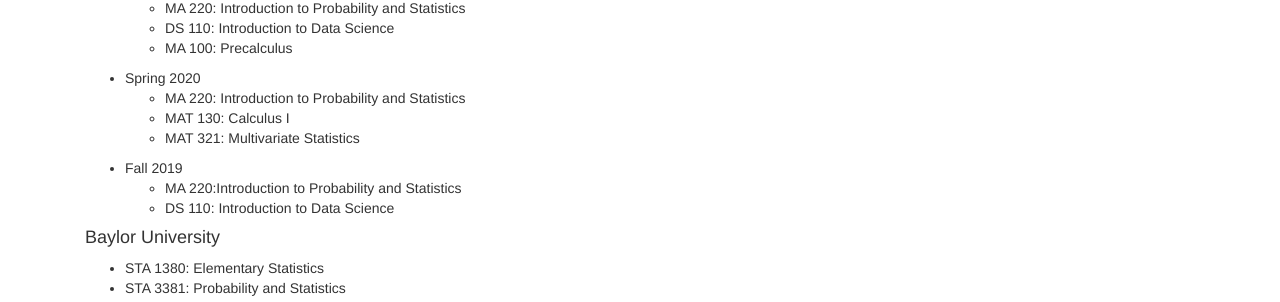
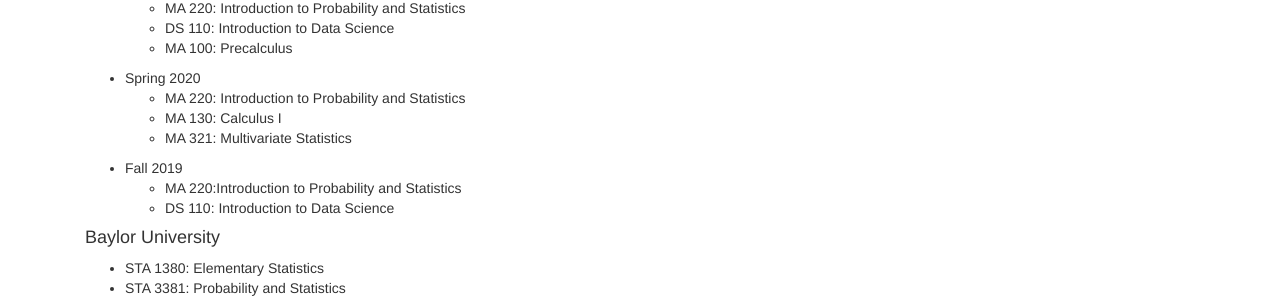
Before and after one commit to melissanjohnson/melissanjohnson.github.io, a Jekyll site: the page built from teaching.html, in a window 1280 px wide. Shown: the part 331-633 px from the top of the page. Built offline with Jekyll 4.4.1, drawn with Linux system fonts in a browser that asks for light colours; nearby versions of some CDN libraries; library files that are not in the unit come from our copies.

Commit message:
Fixed course prefixes

```diff
--- a/teaching.html
+++ b/teaching.html
@@ -33,8 +33,8 @@
     <li>Spring 2020</li>
     <ul>
       <li> MA 220: Introduction to Probability and Statistics</li>
-      <li> MAT 130: Calculus I </li>
-      <li> MAT 321: Multivariate Statistics </li>
+      <li> MA 130: Calculus I </li>
+      <li> MA 321: Multivariate Statistics </li>
     </ul>
   </ul>
 
```
